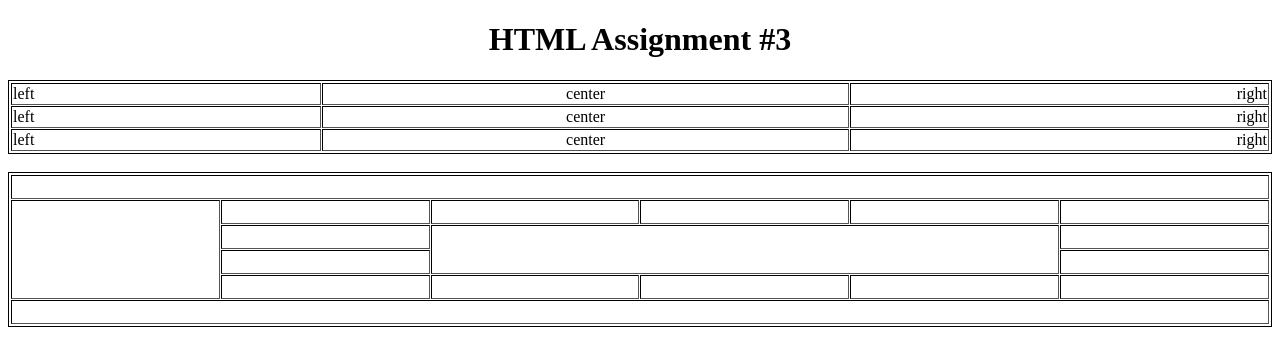
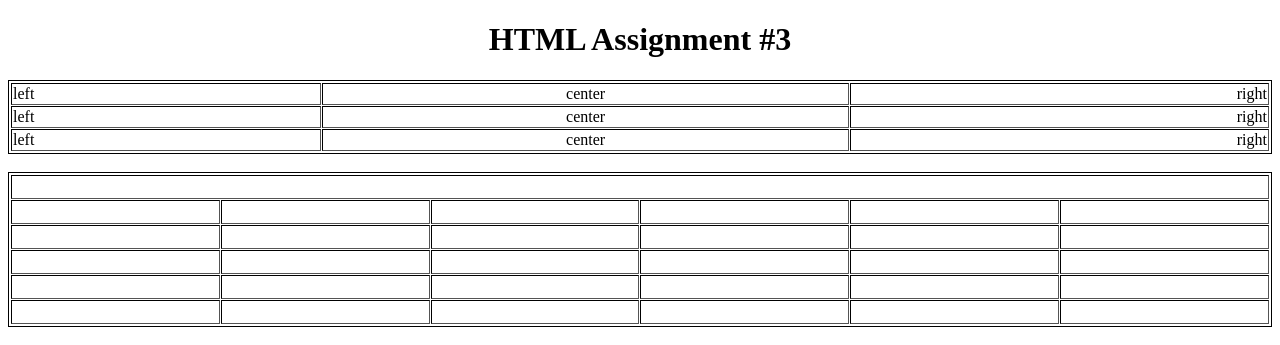
Before and after one commit to acciojob/alignment-notneerajsah, a website: page main.html in a window 1280 px wide. Shown: the top 345 px of the page. Drawn offline with Linux system fonts and the light colour scheme.

Commit message:
created a submission

```diff
--- a/main.html
+++ b/main.html
@@ -28,39 +28,56 @@
 	</table>
 	<br>
 
-	<table width=100% class="middle" border=1 id="table-2">
+
+<table width="100%" class="middle" border="1" id="table-2">
     <tr>
         <td id="t21" colspan="6"></td>
     </tr>
+
     <tr>
-			<td rowspan=4></td>
+        <td></td>
         <td></td>
         <td></td>
         <td></td>
         <td></td>
         <td></td>
     </tr>
+
     <tr>
         <td></td>
-			<td colspan=3 rowspan=2></td>
+        <td></td>
+        <td></td>
+        <td></td>
+        <td></td>
         <td></td>
     </tr>
 
     <tr>
         <td></td>
         <td></td>
+        <td></td>
+        <td></td>
+        <td></td>
+        <td></td>
     </tr>
+
     <tr>
         <td></td>
         <td></td>
         <td></td>
         <td></td>
         <td></td>
-		</tr>
-		<tr>
-			<td colspan="6"></td>
+        <td></td>
     </tr>
 
+    <tr>
+        <td></td>
+        <td></td>
+        <td></td>
+        <td></td>
+        <td></td>
+        <td></td>
+    </tr>
 </table>
 
 	<!-- tbale 3 -->
```
Lines whose indentation alone changed are shown as unchanged.
